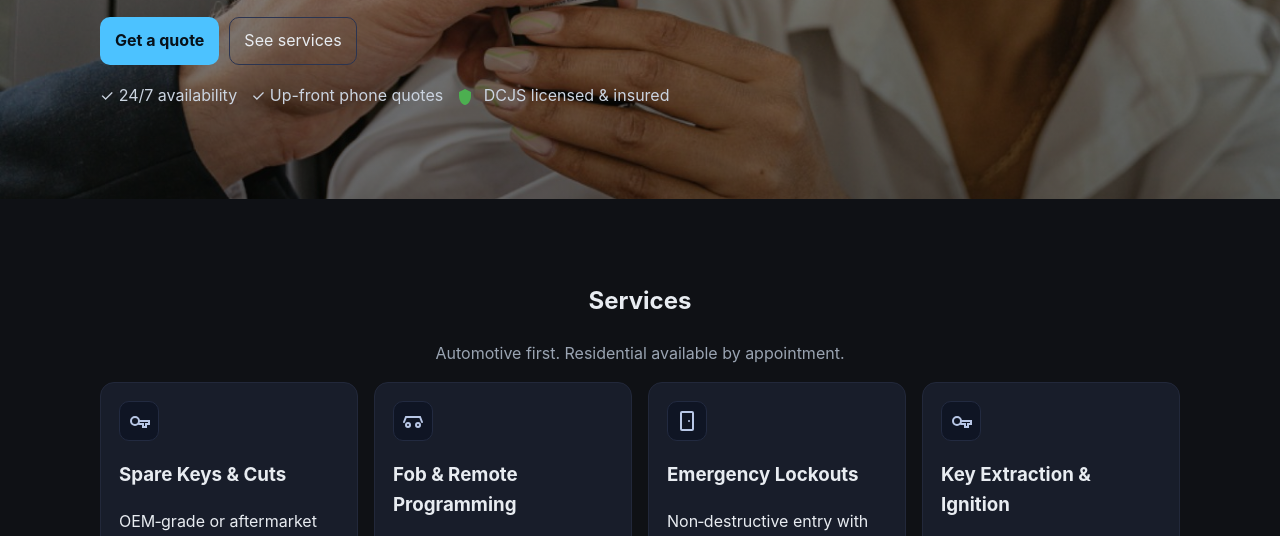
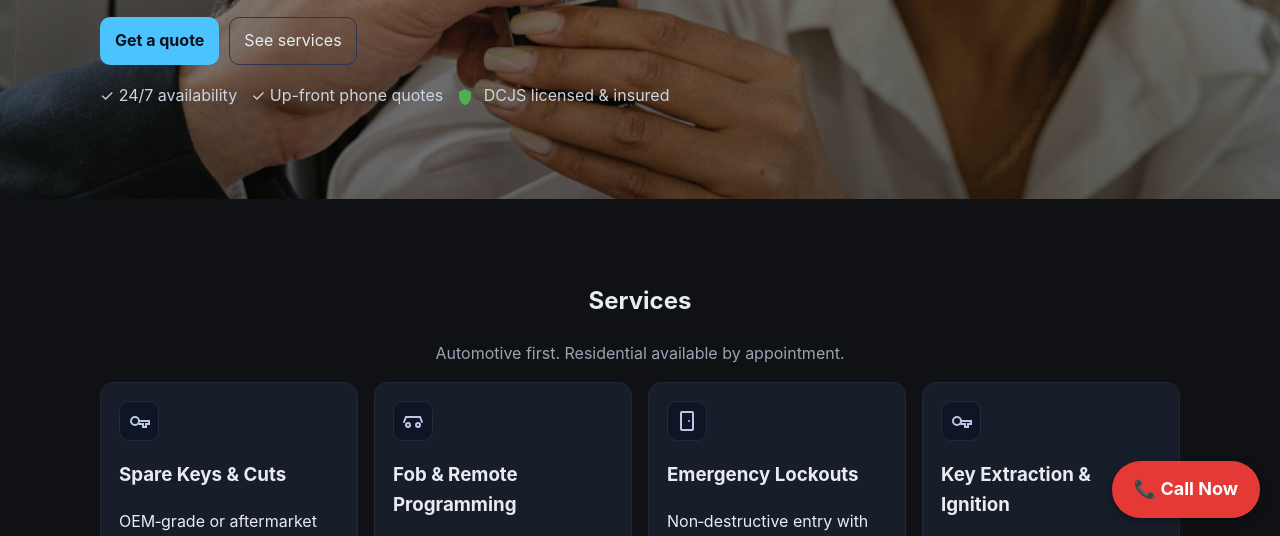
Before and after one commit to somansaye/somansaye.github.io, a plain HTML site: page index.html in a window 1280 px wide. Shown: the part 262-798 px from the top of the page. Drawn offline with Linux system fonts and the light colour scheme.

Commit message:
Update styles.css

```diff
--- a/styles.css
+++ b/styles.css
@@ -57,3 +57,23 @@ body{font-family: Inter, ui-sans-serif, system-ui, -apple-system, Segoe UI, Robo
 .footer-nav{display:flex;gap:10px;justify-content:center}
 .footer-nav a{color:var(--ink);text-decoration:none;padding:6px 8px;border-radius:8px}
 .footer-nav a:hover{background:#161b28}
+/* Floating Call Button */
+.call-button {
+  position: fixed;
+  bottom: 20px;
+  right: 20px;
+  background-color: #e53935; /* Red */
+  color: white;
+  font-size: 18px;
+  font-weight: bold;
+  padding: 14px 22px;
+  border-radius: 50px;
+  text-decoration: none;
+  box-shadow: 0 4px 12px rgba(0, 0, 0, 0.3);
+  transition: background 0.3s ease;
+  z-index: 9999;
+}
+
+.call-button:hover {
+  background-color: #c62828; /* Darker red */
+}
```
